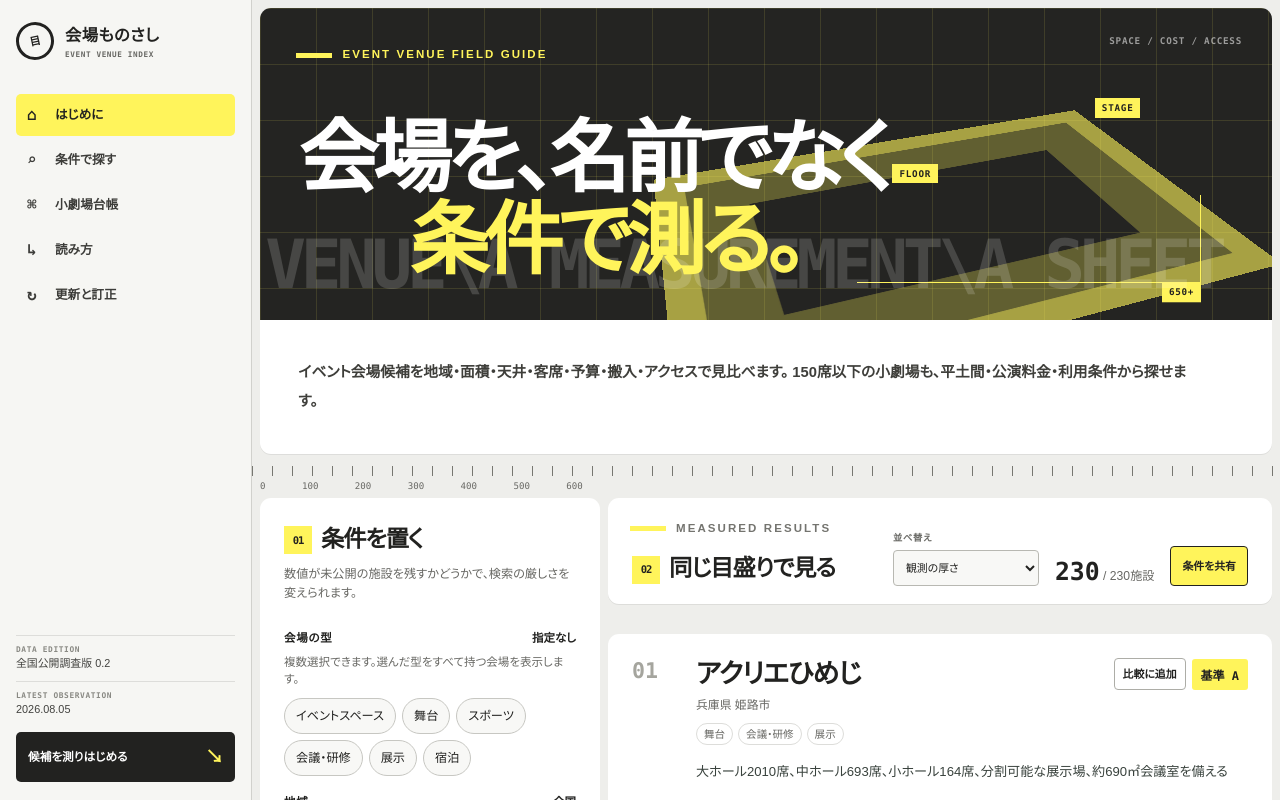
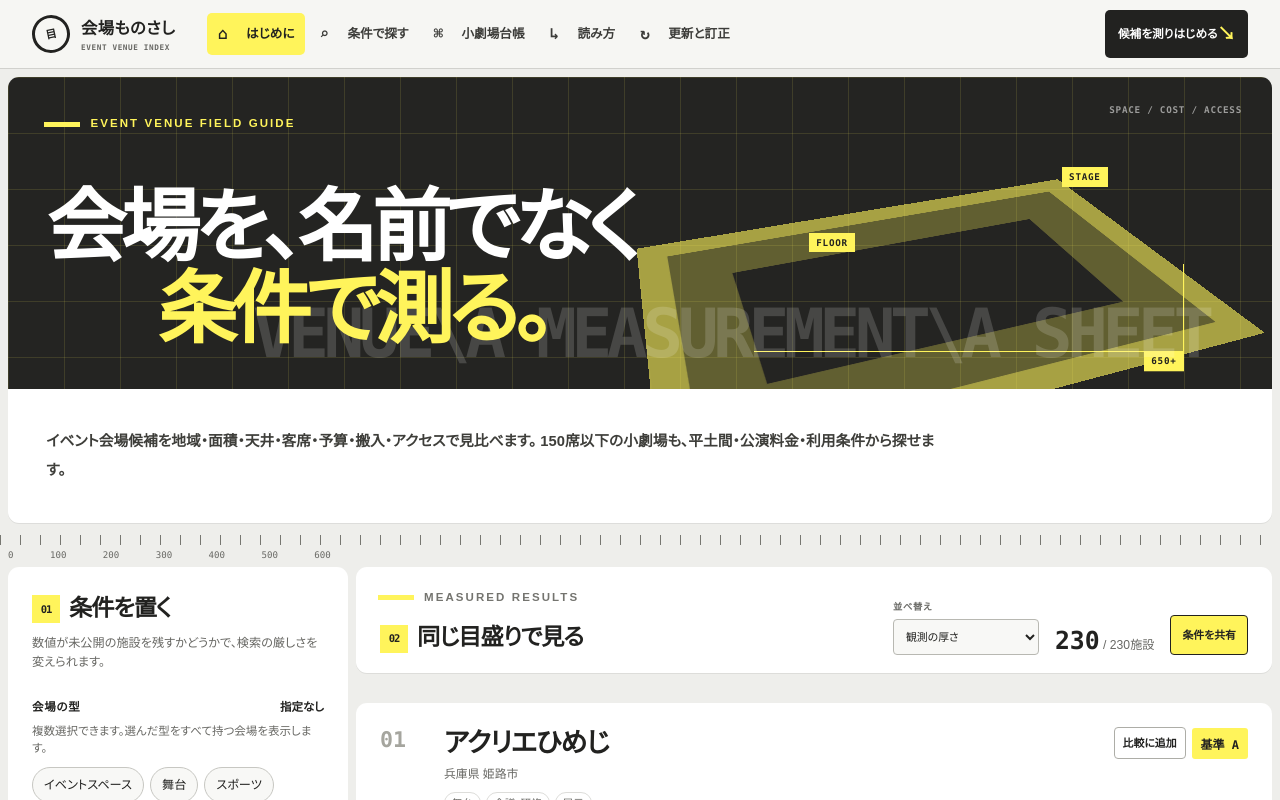
Before and after one commit to aratama-ship-it/venue-monosashi, a Next.js app in the folder web/: page / in a window 1280 px wide. Shown: the top 800 px of the page. Built offline with nearby package versions, Linux system fonts and the light colour scheme.

Commit message:
Move site navigation into top header

```diff
--- a/web/app/editorial-concept.css
+++ b/web/app/editorial-concept.css
@@ -16,7 +16,7 @@
 }
 
 html {
-  scroll-padding-top: 20px;
+  scroll-padding-top: 84px;
 }
 
 body {
@@ -45,23 +45,36 @@ body {
 }
 
 .site-shell {
-  display: grid;
-  grid-template-columns: var(--rail-width) minmax(0, 1fr);
+  display: block;
   min-height: 100vh;
 }
 
 .site-rail {
-  position: fixed;
+  position: sticky;
   z-index: 20;
-  inset: 0 auto 0 0;
-  width: var(--rail-width);
-  padding: 22px 16px 18px;
+  top: 0;
+  width: 100%;
+  min-height: 68px;
+  padding: 10px clamp(14px, 2.5vw, 36px);
   display: flex;
-  flex-direction: column;
+  flex-direction: row;
+  align-items: center;
   justify-content: space-between;
-  overflow-y: auto;
-  border-right: 1px solid #d1d1cd;
+  gap: 20px;
+  overflow-x: auto;
+  border-bottom: 1px solid #d1d1cd;
   background: #f6f6f3;
+  scrollbar-width: none;
+}
+
+.site-rail::-webkit-scrollbar {
+  display: none;
+}
+
+.site-header-main {
+  min-width: max-content;
+  display: flex;
+  align-items: center;
 }
 
 .rail-brand {
@@ -99,9 +112,9 @@ body {
 }
 
 .rail-nav {
-  display: grid;
+  display: flex;
   gap: 3px;
-  margin-top: 34px;
+  margin: 0 0 0 clamp(16px, 2.5vw, 34px);
 }
 
 .rail-nav a {
@@ -122,7 +135,7 @@ body {
 
 .rail-nav a:hover {
   background: #e8e8e4;
-  transform: translateX(2px);
+  transform: translateY(-1px);
 }
 
 .rail-nav .rail-nav-primary {
@@ -157,9 +170,10 @@ body {
 }
 
 .rail-action {
+  flex: 0 0 auto;
   min-height: 48px;
-  margin-top: 4px;
-  padding: 12px;
+  margin: 0;
+  padding: 10px 13px;
   display: flex;
   justify-content: space-between;
   align-items: center;
@@ -169,6 +183,7 @@ body {
   font-size: 0.73rem;
   font-weight: 800;
   text-decoration: none;
+  white-space: nowrap;
 }
 
 .rail-action span {
@@ -177,7 +192,6 @@ body {
 }
 
 .site-canvas {
-  grid-column: 2;
   min-width: 0;
 }
 
@@ -614,7 +628,7 @@ body {
 .results-head {
   position: sticky;
   z-index: 5;
-  top: 8px;
+  top: 80px;
   margin: 0 0 8px;
   padding: 22px 24px 18px;
   border: 0;
@@ -1274,6 +1288,10 @@ body {
     display: none;
   }
 
+  .rail-action {
+    display: none;
+  }
+
   .rail-nav {
     display: flex;
     margin: 0 0 0 20px;
--- a/web/app/venue-search.tsx
+++ b/web/app/venue-search.tsx
@@ -985,8 +985,8 @@ export function VenueSearch() {
         検索条件へ移動
       </a>
 
-      <aside className="site-rail" aria-label="サイト案内">
-        <div>
+      <header className="site-header site-rail" aria-label="サイト案内">
+        <div className="site-header-main">
           <a className="rail-brand" href="#top" aria-label="会場ものさし ホーム">
             <span className="rail-symbol" aria-hidden="true">
               目
@@ -1021,21 +1021,11 @@ export function VenueSearch() {
           </nav>
         </div>
 
-        <div className="rail-foot">
-          <p>
-            <span>DATA EDITION</span>
-            {publication.edition}
-          </p>
-          <p>
-            <span>LATEST OBSERVATION</span>
-            {displayDate(venueData.stats.freshness.latestObservedAt)}
-          </p>
-          <a className="rail-action" href="#search">
-            候補を測りはじめる
-            <span aria-hidden="true">↘</span>
-          </a>
-        </div>
-      </aside>
+        <a className="rail-action" href="#search">
+          候補を測りはじめる
+          <span aria-hidden="true">↘</span>
+        </a>
+      </header>
 
       <div className="site-canvas">
         <header className="masthead">
```
Also changed, not shown: 11 other files (tests, documents, lock files or other folders).
